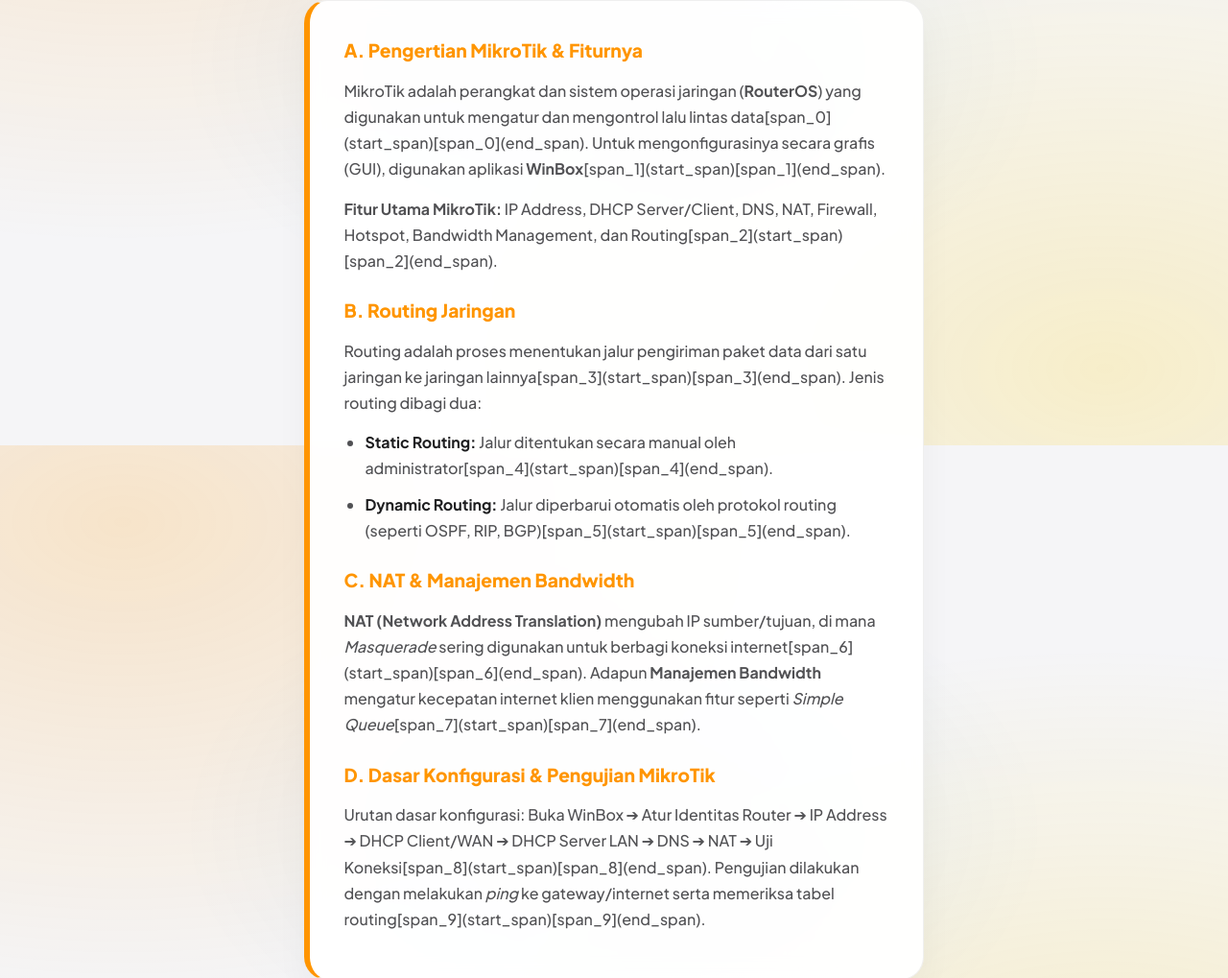
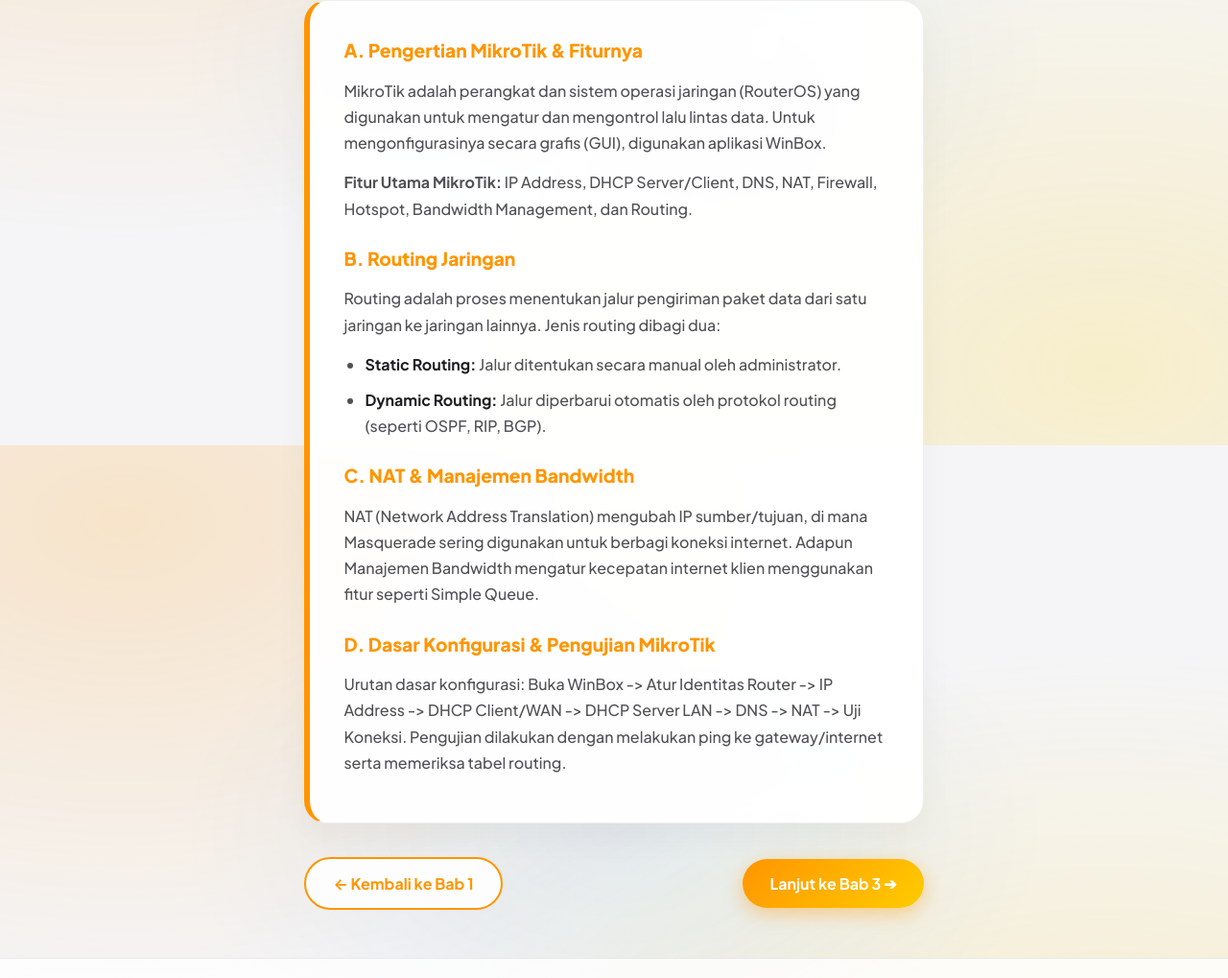
Before and after one commit to arsen52-su/web_uprak_tkj_333, a plain HTML site: page materi2.html in a window 1280 px wide. Shown: the part 336-1355 px from the top of the page at 96% size. Drawn offline with Linux system fonts and the light colour scheme; a web font is replaced by a local one.

Commit message:
Remove HTML entity references for clarity

```diff
--- a/materi2.html
+++ b/materi2.html
@@ -28,24 +28,23 @@
 
     <div class="content-box">
       <h3>A. Pengertian MikroTik & Fiturnya</h3>
-      <p>MikroTik adalah perangkat dan sistem operasi jaringan (<strong>RouterOS</strong>) yang digunakan untuk mengatur dan mengontrol lalu lintas data[span_0](start_span)[span_0](end_span). Untuk mengonfigurasinya secara grafis (GUI), digunakan aplikasi <strong>WinBox</strong>[span_1](start_span)[span_1](end_span).</p>
-      <p><strong>Fitur Utama MikroTik:</strong> IP Address, DHCP Server/Client, DNS, NAT, Firewall, Hotspot, Bandwidth Management, dan Routing[span_2](start_span)[span_2](end_span).</p>
+      <p>MikroTik adalah perangkat dan sistem operasi jaringan (RouterOS) yang digunakan untuk mengatur dan mengontrol lalu lintas data. Untuk mengonfigurasinya secara grafis (GUI), digunakan aplikasi WinBox.</p>
+      <p><strong>Fitur Utama MikroTik:</strong> IP Address, DHCP Server/Client, DNS, NAT, Firewall, Hotspot, Bandwidth Management, dan Routing.</p>
 
       <h3>B. Routing Jaringan</h3>
-      <p>Routing adalah proses menentukan jalur pengiriman paket data dari satu jaringan ke jaringan lainnya[span_3](start_span)[span_3](end_span). Jenis routing dibagi dua:</p>
+      <p>Routing adalah proses menentukan jalur pengiriman paket data dari satu jaringan ke jaringan lainnya. Jenis routing dibagi dua:</p>
       <ul>
-        <li><strong>Static Routing:</strong> Jalur ditentukan secara manual oleh administrator[span_4](start_span)[span_4](end_span).</li>
-        <li><strong>Dynamic Routing:</strong> Jalur diperbarui otomatis oleh protokol routing (seperti OSPF, RIP, BGP)[span_5](start_span)[span_5](end_span).</li>
+        <li><strong>Static Routing:</strong> Jalur ditentukan secara manual oleh administrator.</li>
+        <li><strong>Dynamic Routing:</strong> Jalur diperbarui otomatis oleh protokol routing (seperti OSPF, RIP, BGP).</li>
       </ul>
 
       <h3>C. NAT & Manajemen Bandwidth</h3>
-      <p><strong>NAT (Network Address Translation)</strong> mengubah IP sumber/tujuan, di mana <em>Masquerade</em> sering digunakan untuk berbagi koneksi internet[span_6](start_span)[span_6](end_span). Adapun <strong>Manajemen Bandwidth</strong> mengatur kecepatan internet klien menggunakan fitur seperti <em>Simple Queue</em>[span_7](start_span)[span_7](end_span).</p>
+      <p>NAT (Network Address Translation) mengubah IP sumber/tujuan, di mana Masquerade sering digunakan untuk berbagi koneksi internet. Adapun Manajemen Bandwidth mengatur kecepatan internet klien menggunakan fitur seperti Simple Queue.</p>
 
       <h3>D. Dasar Konfigurasi & Pengujian MikroTik</h3>
-      <p>Urutan dasar konfigurasi: Buka WinBox ➔ Atur Identitas Router ➔ IP Address ➔ DHCP Client/WAN ➔ DHCP Server LAN ➔ DNS ➔ NAT ➔ Uji Koneksi[span_8](start_span)[span_8](end_span). Pengujian dilakukan dengan melakukan <em>ping</em> ke gateway/internet serta memeriksa tabel routing[span_9](start_span)[span_9](end_span).</p>
+      <p>Urutan dasar konfigurasi: Buka WinBox -> Atur Identitas Router -> IP Address -> DHCP Client/WAN -> DHCP Server LAN -> DNS -> NAT -> Uji Koneksi. Pengujian dilakukan dengan melakukan ping ke gateway/internet serta memeriksa tabel routing.</p>
     </div>
 
-    <!-- Navigasi Bawah -->
     <div class="pagination">
       <a href="materi1.html" class="btn-secondary">← Kembali ke Bab 1</a>
       <a href="materi3.html" class="btn-primary">Lanjut ke Bab 3 ➔</a>
```
